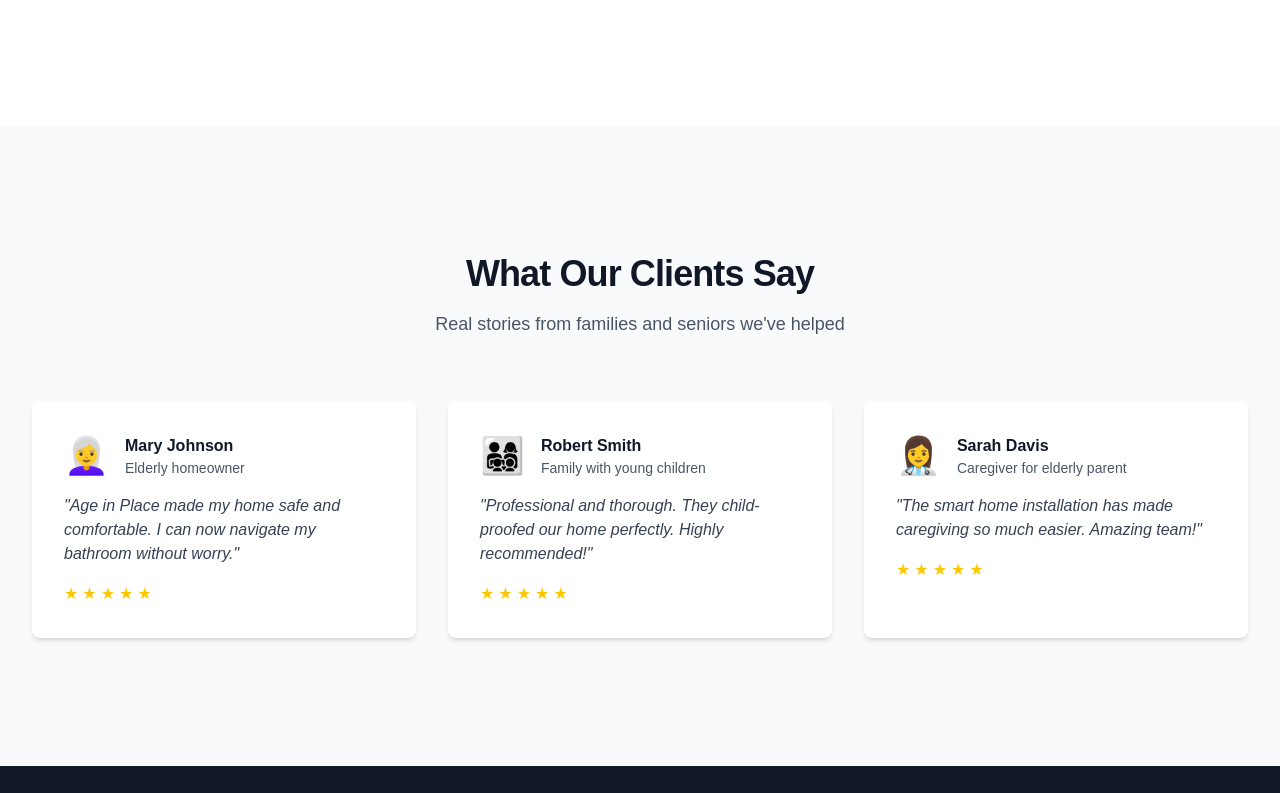
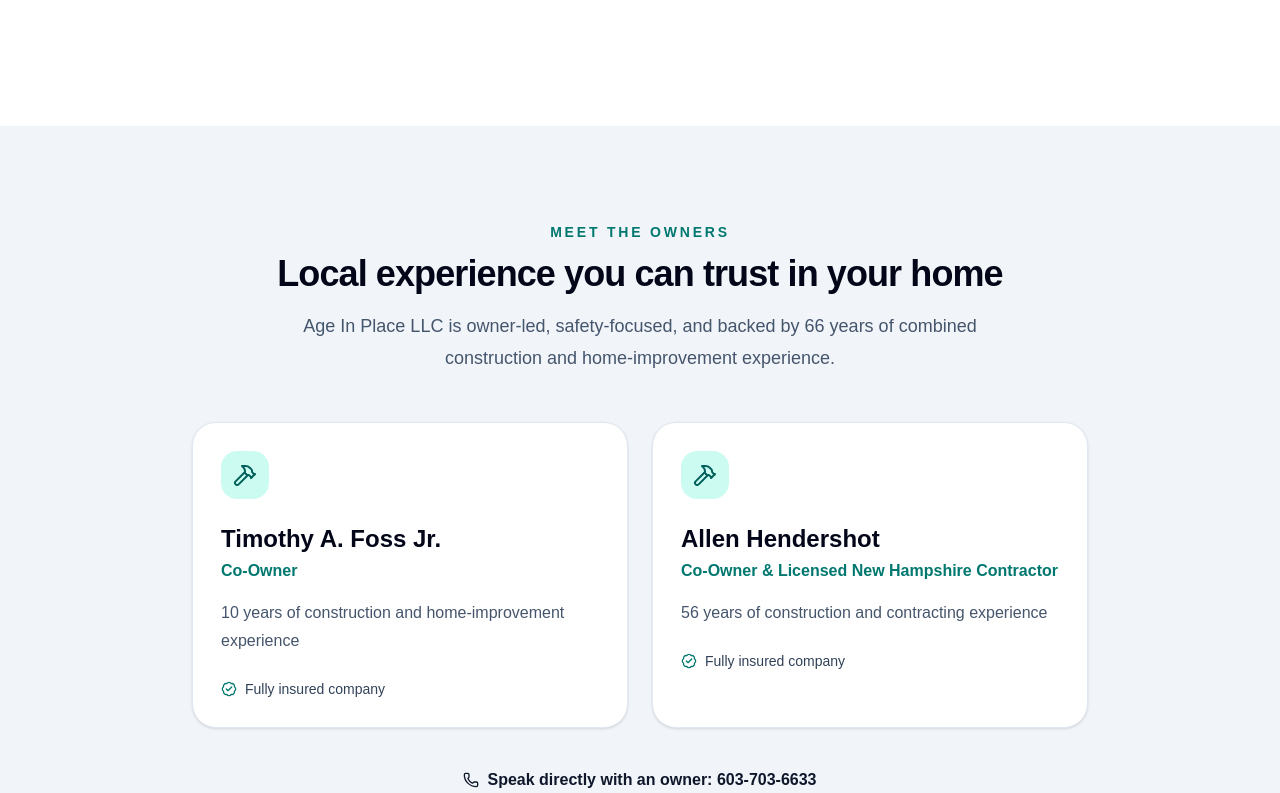
Before and after one commit to Adhco0543/age-in-place-llc, a Next.js app: page / in a window 1280 px wide. Shown: the part 2027-2820 px from the top of the page. Built offline with nearby package versions, Linux system fonts and the light colour scheme.

Commit message:
Add owners section to homepage

```diff
--- a/app/page.tsx
+++ b/app/page.tsx
@@ -1,13 +1,13 @@
 import { Hero } from "@/components/Hero";
 import { Services } from "@/components/Services";
-import { Testimonials } from "@/components/Testimonials";
+import { Owners } from "@/components/Owners";
 
 export default function Home() {
   return (
     <>
       <Hero />
       <Services />
-      <Testimonials />
+      <Owners />
     </>
   );
 }
```
